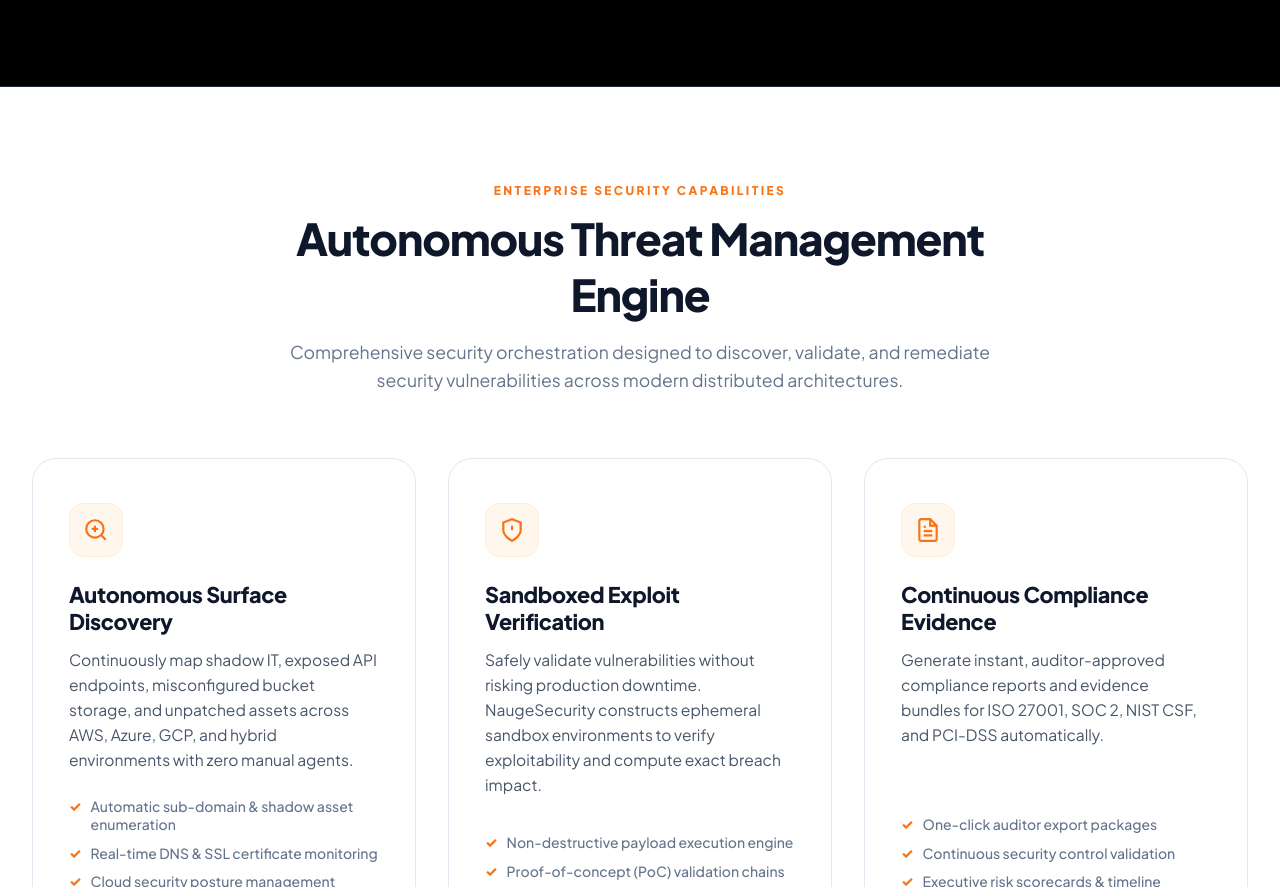
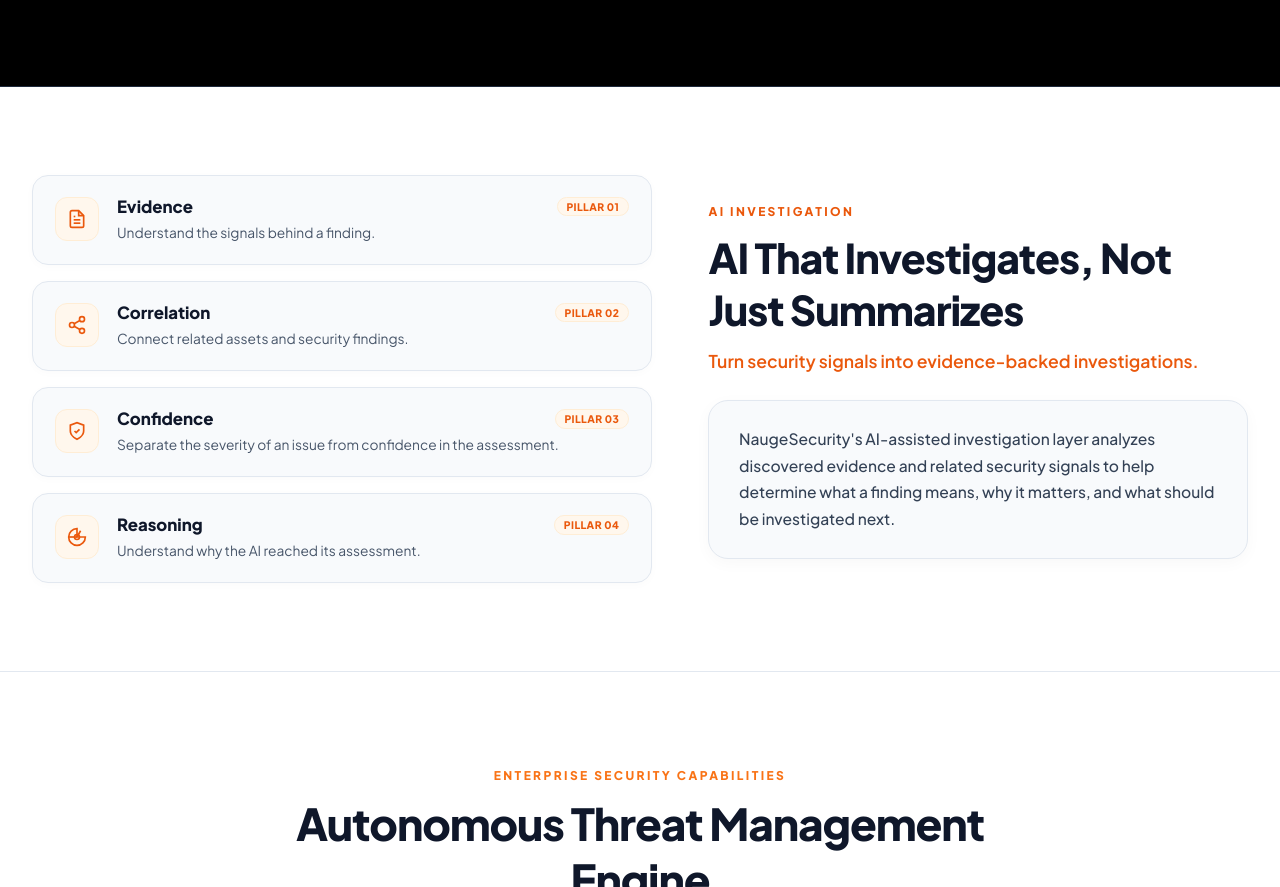
Before and after one commit to unknownmember4u/NaugeSecurity, a React (Vite) app in the folder frontend/: page / in a window 1280 px wide. Shown: the part 3899-4786 px from the top of the page. Built offline with nearby package versions, Linux system fonts and the light colour scheme.

Commit message:
section added : AI investigation

```diff
--- a/frontend/src/app/App.jsx
+++ b/frontend/src/app/App.jsx
@@ -638,6 +638,82 @@ export function App() {
             </div>
           </div>
 
+          {/* AI Investigation Section (Flipped Split Layout: Left Pillars Stack, Right Content) */}
+          <div className="ai-investigation-section" id="ai-investigation">
+            <div className="ent-section-inner ai-investigation-split">
+              {/* Left Column: Innovative AI Feature Stack / Pillar Items */}
+              <div className="ai-investigation-left-col">
+                <div className="ai-pillars-stack">
+                  <div className="ai-pillar-item">
+                    <div className="ai-pillar-icon-box">
+                      <svg viewBox="0 0 24 24" fill="none" stroke="currentColor" strokeWidth="2"><path d="M14 2H6a2 2 0 0 0-2 2v16a2 2 0 0 0 2 2h12a2 2 0 0 0 2-2V8z" /><polyline points="14 2 14 8 20 8" /><line x1="16" y1="13" x2="8" y2="13" /><line x1="16" y1="17" x2="8" y2="17" /><polyline points="10 9 9 9 8 9" /></svg>
+                    </div>
+                    <div className="ai-pillar-content">
+                      <div className="ai-pillar-header">
+                        <h4 className="ai-pillar-title">Evidence</h4>
+                        <span className="ai-pillar-tag">Pillar 01</span>
+                      </div>
+                      <p className="ai-pillar-body">Understand the signals behind a finding.</p>
+                    </div>
+                  </div>
+
+                  <div className="ai-pillar-item">
+                    <div className="ai-pillar-icon-box">
+                      <svg viewBox="0 0 24 24" fill="none" stroke="currentColor" strokeWidth="2"><circle cx="18" cy="5" r="3" /><circle cx="6" cy="12" r="3" /><circle cx="18" cy="19" r="3" /><line x1="8.59" y1="13.51" x2="15.42" y2="17.49" /><line x1="15.41" y1="6.51" x2="8.59" y2="10.49" /></svg>
+                    </div>
+                    <div className="ai-pillar-content">
+                      <div className="ai-pillar-header">
+                        <h4 className="ai-pillar-title">Correlation</h4>
+                        <span className="ai-pillar-tag">Pillar 02</span>
+                      </div>
+                      <p className="ai-pillar-body">Connect related assets and security findings.</p>
+                    </div>
+                  </div>
+
+                  <div className="ai-pillar-item">
+                    <div className="ai-pillar-icon-box">
+                      <svg viewBox="0 0 24 24" fill="none" stroke="currentColor" strokeWidth="2"><path d="M12 22s8-4 8-10V5l-8-3-8 3v7c0 6 8 10 8 10z" /><polyline points="9 12 11 14 15 10" /></svg>
+                    </div>
+                    <div className="ai-pillar-content">
+                      <div className="ai-pillar-header">
+                        <h4 className="ai-pillar-title">Confidence</h4>
+                        <span className="ai-pillar-tag">Pillar 03</span>
+                      </div>
+                      <p className="ai-pillar-body">Separate the severity of an issue from confidence in the assessment.</p>
+                    </div>
+                  </div>
+
+                  <div className="ai-pillar-item">
+                    <div className="ai-pillar-icon-box">
+                      <svg viewBox="0 0 24 24" fill="none" stroke="currentColor" strokeWidth="2"><path d="M12 2a10 10 0 1 0 10 10H12V2z" /><path d="M12 12L2.1 12" /><path d="M12 12l4.3-7.5" /><circle cx="12" cy="12" r="3" /></svg>
+                    </div>
+                    <div className="ai-pillar-content">
+                      <div className="ai-pillar-header">
+                        <h4 className="ai-pillar-title">Reasoning</h4>
+                        <span className="ai-pillar-tag">Pillar 04</span>
+                      </div>
+                      <p className="ai-pillar-body">Understand why the AI reached its assessment.</p>
+                    </div>
+                  </div>
+                </div>
+              </div>
+
+              {/* Right Column: Heading, Subheading & Body Text */}
+              <div className="ai-investigation-right-col">
+                <span className="section-eyebrow">AI INVESTIGATION</span>
+                <h3 className="section-title light-theme-title">AI That Investigates, Not Just Summarizes</h3>
+                <p className="section-subtitle light-theme-subtitle">
+                  Turn security signals into evidence-backed investigations.
+                </p>
+                <div className="ai-investigation-body-card">
+                  <p className="ai-investigation-body-text">
+                    NaugeSecurity's AI-assisted investigation layer analyzes discovered evidence and related security signals to help determine what a finding means, why it matters, and what should be investigated next.
+                  </p>
+                </div>
+              </div>
+            </div>
+          </div>
+
           {/* Core Platform Capabilities Grid */}
           <div className="ent-section" id="features">
             <div className="section-header">
--- a/frontend/src/styles/background.css
+++ b/frontend/src/styles/background.css
@@ -1996,3 +1996,162 @@ body,
   line-height: 1.5;
   margin: 0;
 }
+
+/* --------------------------------------------------------------------------
+   AI Investigation Section (Flipped Split Side-by-Side Layout)
+   -------------------------------------------------------------------------- */
+.ai-investigation-section {
+  width: 100%;
+  background: #ffffff !important;
+  color: #0f172a;
+  padding: 5.5rem 2rem;
+  border-bottom: 1px solid #e2e8f0;
+  position: relative;
+  z-index: 2;
+  box-sizing: border-box;
+}
+
+.ai-investigation-split {
+  display: grid;
+  grid-template-columns: 1.15fr 1fr;
+  gap: 3.5rem;
+  align-items: center;
+  max-width: 1280px;
+  margin: 0 auto;
+}
+
+@media (max-width: 1024px) {
+  .ai-investigation-split {
+    grid-template-columns: 1fr;
+    gap: 2.5rem;
+  }
+}
+
+.ai-pillars-stack {
+  display: flex;
+  flex-direction: column;
+  gap: 1rem;
+}
+
+.ai-pillar-item {
+  background: #f8fafc;
+  border: 1px solid #e2e8f0;
+  border-radius: 16px;
+  padding: 1.25rem 1.4rem;
+  display: flex;
+  align-items: flex-start;
+  gap: 1.1rem;
+  transition: all 0.25s cubic-bezier(0.16, 1, 0.3, 1);
+  box-shadow: 0 2px 10px rgba(0, 0, 0, 0.02);
+  text-align: left;
+}
+
+.ai-pillar-item:hover {
+  background: #ffffff;
+  border-color: #fdba74;
+  box-shadow: 0 8px 24px rgba(249, 115, 22, 0.12);
+  transform: translateX(5px);
+}
+
+.ai-pillar-icon-box {
+  width: 42px;
+  height: 42px;
+  min-width: 42px;
+  background: #fff7ed;
+  border: 1px solid #ffedd5;
+  border-radius: 12px;
+  color: #ea580c;
+  display: flex;
+  align-items: center;
+  justify-content: center;
+  margin-top: 0.1rem;
+}
+
+.ai-pillar-icon-box svg {
+  width: 20px;
+  height: 20px;
+}
+
+.ai-pillar-content {
+  flex: 1;
+}
+
+.ai-pillar-header {
+  display: flex;
+  align-items: center;
+  justify-content: space-between;
+  margin-bottom: 0.35rem;
+}
+
+.ai-pillar-title {
+  font-size: 1.05rem;
+  font-weight: 800;
+  color: #0f172a;
+  margin: 0;
+  line-height: 1.3;
+}
+
+.ai-pillar-tag {
+  font-size: 0.65rem;
+  font-weight: 800;
+  color: #ea580c;
+  background: #fff7ed;
+  border: 1px solid #ffedd5;
+  padding: 0.15rem 0.55rem;
+  border-radius: 999px;
+  letter-spacing: 0.04em;
+  text-transform: uppercase;
+}
+
+.ai-pillar-body {
+  font-size: 0.86rem;
+  color: #475569;
+  line-height: 1.5;
+  margin: 0;
+}
+
+.ai-investigation-right-col {
+  text-align: left;
+}
+
+.ai-investigation-right-col .section-eyebrow {
+  display: inline-block;
+  color: #ea580c;
+  font-weight: 800;
+  letter-spacing: 0.2em;
+  font-size: 0.75rem;
+  margin-bottom: 0.75rem;
+}
+
+.ai-investigation-right-col .light-theme-title {
+  color: #0f172a;
+  font-size: clamp(2rem, 3.2vw, 2.6rem);
+  font-weight: 800;
+  letter-spacing: -0.025em;
+  margin: 0 0 0.85rem;
+  text-shadow: none;
+}
+
+.ai-investigation-right-col .light-theme-subtitle {
+  color: #ea580c;
+  font-size: 1.1rem;
+  line-height: 1.55;
+  font-weight: 600;
+  margin-bottom: 1.5rem;
+}
+
+.ai-investigation-body-card {
+  background: #f8fafc;
+  border: 1px solid #e2e8f0;
+  border-radius: 20px;
+  padding: 1.6rem 1.85rem;
+  box-shadow: 0 4px 16px rgba(0, 0, 0, 0.03);
+}
+
+.ai-investigation-body-text {
+  font-size: 0.975rem;
+  color: #334155;
+  line-height: 1.7;
+  font-weight: 500;
+  margin: 0;
+}
```
Also changed, not shown: 5 other files (tests, documents, lock files or other folders).
